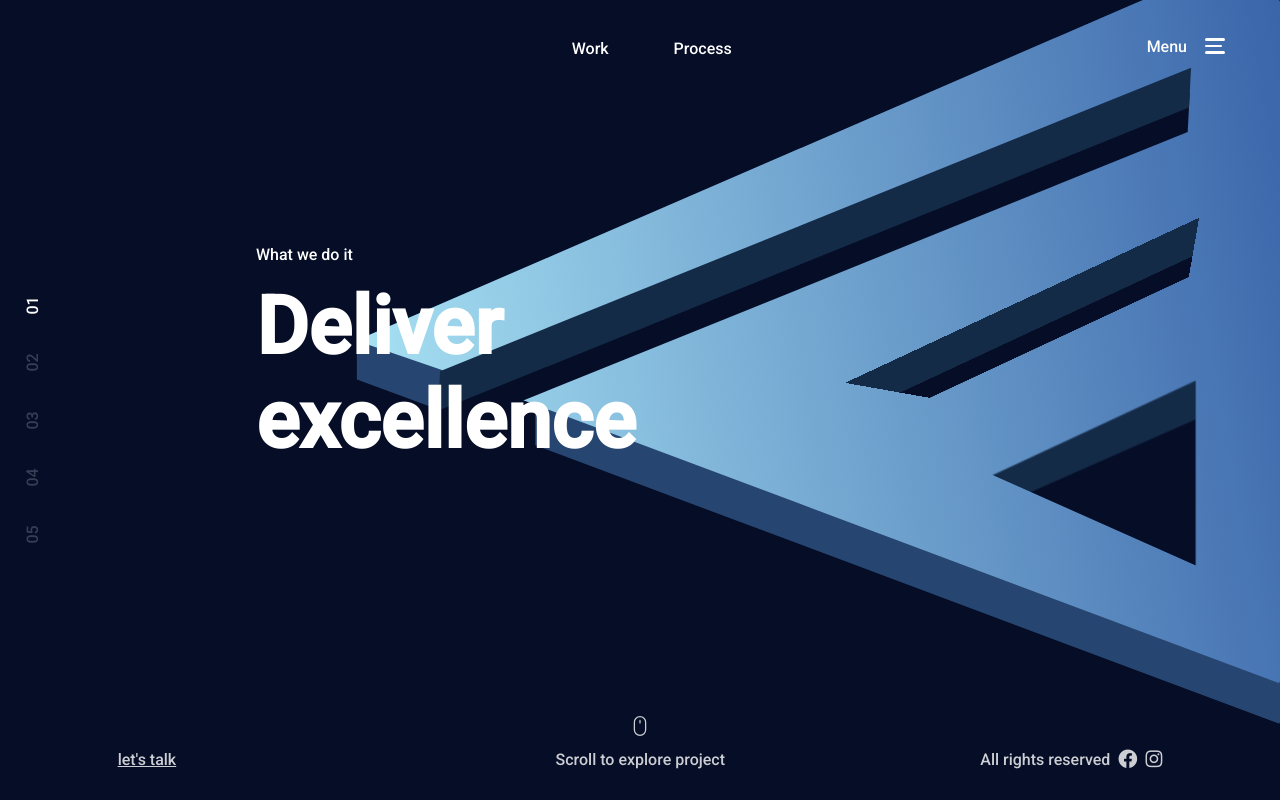
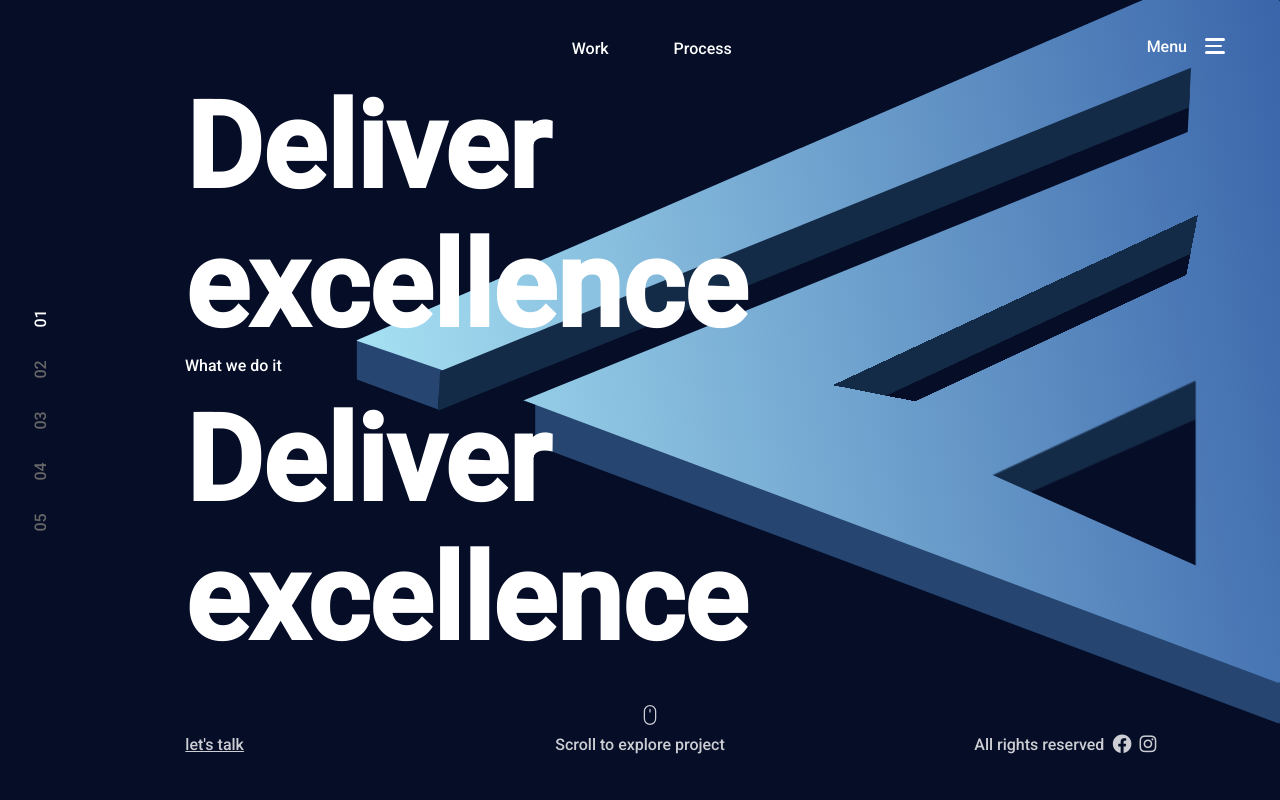
Before and after one commit to marzouk2002/Mockup-1, a PHP site: page / in a window 1280 px wide. Run offline with PHP 8.4, Linux system fonts and the light colour scheme; some libraries are stand-ins or nearby versions.

Commit message:
adding sections scroll

```diff
--- a/index.html
+++ b/index.html
@@ -41,17 +41,22 @@
         </header>
         <main>
             <div class="cursor">
-                <div class="cursorfocus"><p>01</p></div>
+                <div><p class="cursorfocus">01</p></div>
                 <div><p>02</p></div>
                 <div><p>03</p></div>
                 <div><p>04</p></div>
                 <div><p>05</p></div>
             </div>
             <div id="sections">
-                <section id="section1">
+                <section class="section" id="section1">
                     <p>What we do it</p>
                     <h1>Deliver<br>excellence</h1>
                 </section>
+                <section class="section" id="section1">
+                    <p>What we do it</p>
+                    <h1>Deliver<br>excellence</h1>
+                </section>
+
             </div>
         </main>
         <footer>
--- a/style.css
+++ b/style.css
@@ -69,12 +69,12 @@ body {
 
 .div2 {
   position: absolute;
-  width: 35.7%;
+  width: 37%;
   height: 5.2%;
   background-color: var(--background-secondary);
   top: 41%;
-  left: 57.4%;
-  transform: rotate(-25deg) skew(20deg) perspective(100px) rotateX(-31deg);
+  left: 56%;
+  transform: rotate(-25deg) skew(18deg) perspective(105px) rotateX(-31deg);
   box-shadow: 0 1.7rem var(--background-primary);
 }
 .div3 > div {
@@ -221,9 +221,9 @@ header {
 
 main {
   display: grid;
-  grid-template-columns: 15% 80%;
+  grid-template-columns: 5rem 90%;
   grid-template-rows: 100%;
-  grid-gap: 5vw;
+  grid-gap: 1vw;
 }
 #sections {
   display: flex;
@@ -231,11 +231,20 @@ main {
   overflow: auto;
   justify-content: center;
   position: relative;
+  margin-left: 8%;
   top: -2rem;
 }
+
+.section {
+  display: flex;
+  justify-content: center;
+  flex-direction: column;
+  height: 100%;
+}
+
 #section1 > h1 {
   margin-top: 1rem;
-  font-size: 5rem;
+  font-size: calc(1rem + 8vw);
 }
 .cursor {
   display: flex;
@@ -244,21 +253,20 @@ main {
   flex-direction: column;
 }
 .cursor > div {
-  margin: 1.2rem;
+  margin: 1rem;
   position: relative;
   top: 2rem;
-  right: 4rem;
   transform: rotate(-90deg);
-  opacity: 0.2;
+  color: #666;
 }
 .cursorfocus {
-  opacity: 1 !important;
+  color: white;
 }
 footer {
-  margin-top: 3%;
-  display: flex;
-  justify-content: space-around;
-  align-items: center;
+  display: grid;
+  grid-template-columns: repeat(3, 1fr);
+  grid-gap: 2rem;
+  grid-template-rows: 100%;
   text-align: center;
   opacity: 0.8;
 }
@@ -266,8 +274,17 @@ footer > section {
   display: flex;
   justify-content: center;
   align-items: center;
-  margin: 4rem rem;
+  margin: 4rem 0rem;
 }
+
+footer > section:first-child {
+  margin-left: 1.5rem;
+}
+
+footer > section:last-child {
+  margin-right: 1.5rem;
+}
+
 footer > section > a {
   color: white;
 }
@@ -276,10 +293,11 @@ i {
   font-size: 1.2rem;
 }
 .mouse {
+  position: absolute;
+  left: 50%;
+  bottom: 1.2rem;
+}
+
+#mousediv {
   position: relative;
-  bottom: 2.1rem;
-  left: -50%;
 }
-#mousediv {
-  margin-left: 9rem;
-}
```
